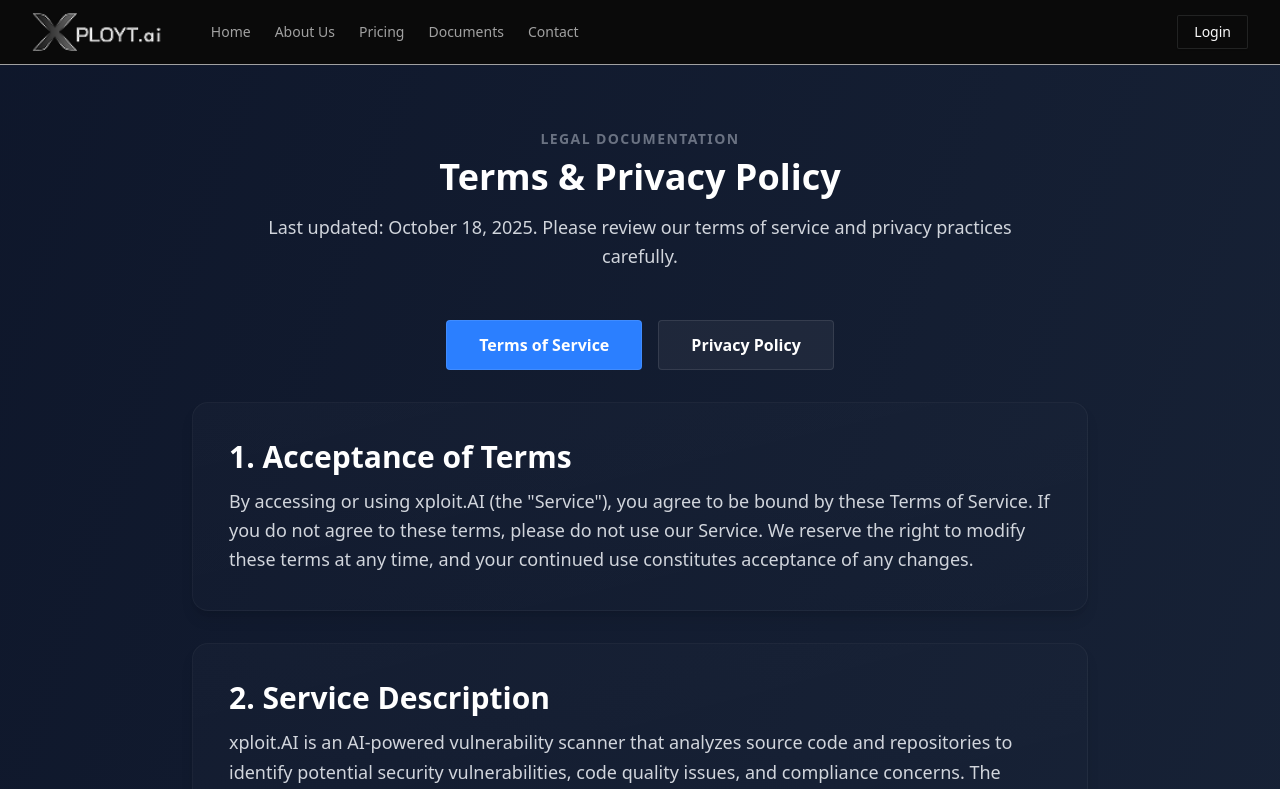
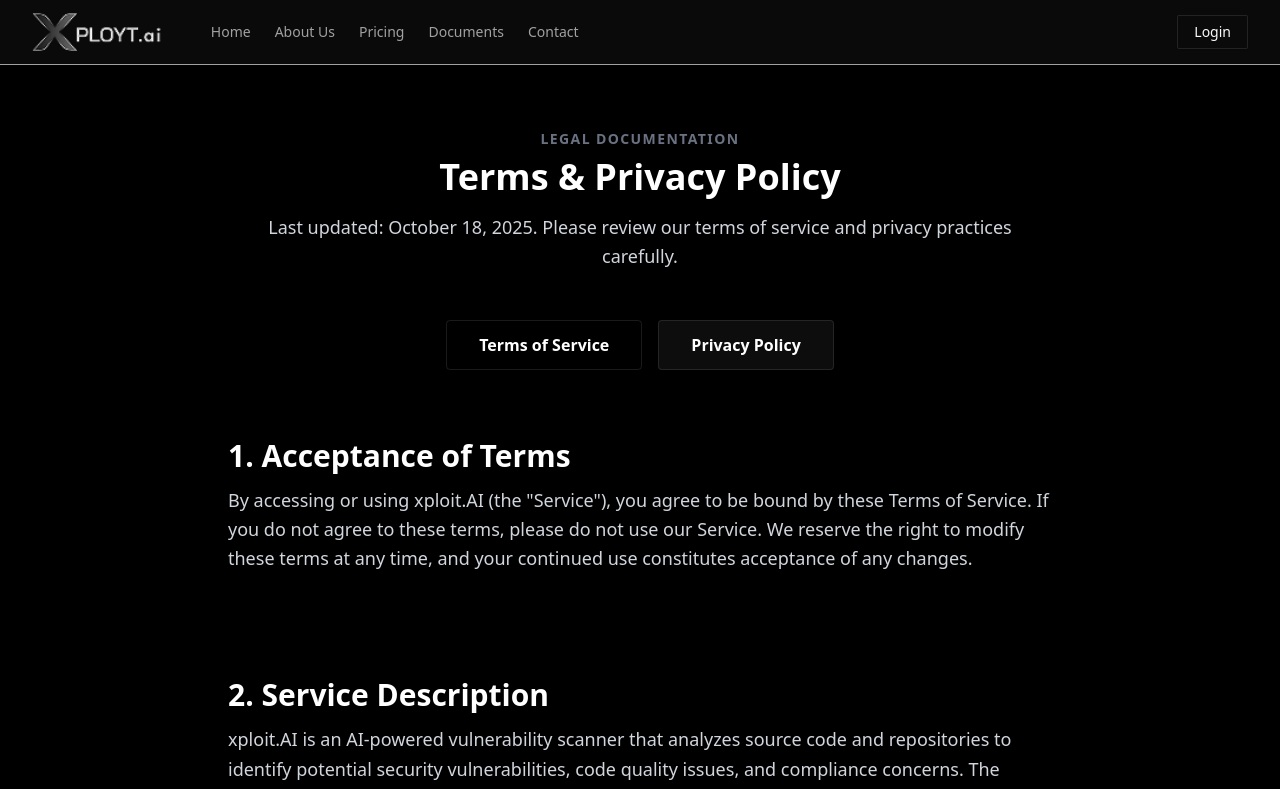
Before and after one commit to Xployt-ai/xployt-frontend, a React (Vite) app: page /privacy in a window 1280 px wide. Shown: the top 789 px of the page. Built offline with nearby package versions, Linux system fonts and the light colour scheme.

Commit message:
fix: correct class names in Help and Privacy components for proper styling

```diff
--- a/src/pages/Help.tsx
+++ b/src/pages/Help.tsx
@@ -15,7 +15,7 @@ export default function HelpCenter() {
   ];
 
   return (
-    <div className="min-h-screen bg-gradient-to-br to-slate-800 font-sans">
+    <div className="min-h-screen  to-slate-800 font-sans">
       <div className="w-full py-16 px-6 flex flex-col items-center">
 
         {/* Header */}
--- a/src/pages/Privacy.tsx
+++ b/src/pages/Privacy.tsx
@@ -4,7 +4,7 @@ export default function TermsAndPolicy() {
   const [activeTab, setActiveTab] = useState('terms');
 
   return (
-    <div className="min-h-screen bg-gradient-to-br from-slate-900 to-slate-800 font-sans">
+    <div className="min-h-screenfont-sans">
       <div className="w-full py-16 px-6 flex flex-col items-center">
         {/* Header */}
         <div className="text-center max-w-3xl mb-12">
@@ -20,7 +20,7 @@ export default function TermsAndPolicy() {
           <button
             onClick={() => setActiveTab('terms')}
             className={`px-8 py-3 rounded-lg font-semibold text-base border border-white/10 transition-all ${
-              activeTab === 'terms' ? 'bg-blue-500 text-white' : 'bg-white/5 text-white hover:bg-white/10'
+              activeTab === 'terms' ? ' from-slate-900 text-white' : 'bg-white/5 text-white hover:bg-white/10'
             }`}
           >
             Terms of Service
@@ -28,7 +28,7 @@ export default function TermsAndPolicy() {
           <button
             onClick={() => setActiveTab('privacy')}
             className={`px-8 py-3 rounded-lg font-semibold text-base border border-white/10 transition-all ${
-              activeTab === 'privacy' ? 'bg-blue-500 text-white' : 'bg-white/5 text-white hover:bg-white/10'
+              activeTab === 'privacy' ? ' from-slate-900 text-white' : 'bg-white/5 text-white hover:bg-white/10'
             }`}
           >
             Privacy Policy
@@ -249,7 +249,7 @@ export default function TermsAndPolicy() {
 
 function Card({ title, children }) {
   return (
-    <div className="bg-gradient-to-br from-white/[0.02] to-white/[0.005] rounded-2xl p-9 border border-white/[0.04] shadow-lg hover:shadow-2xl hover:-translate-y-1 transition-all">
+    <div className="bg-gradient-to-brrounded-2xl p-9  border-white/[0.5] shadow-lg hover:shadow-2xl hover:-translate-y-1 transition-all">
       <h2 className="text-white text-3xl font-bold mb-3">{title}</h2>
       <p className="text-gray-300 text-lg leading-relaxed">{children}</p>
     </div>
```
